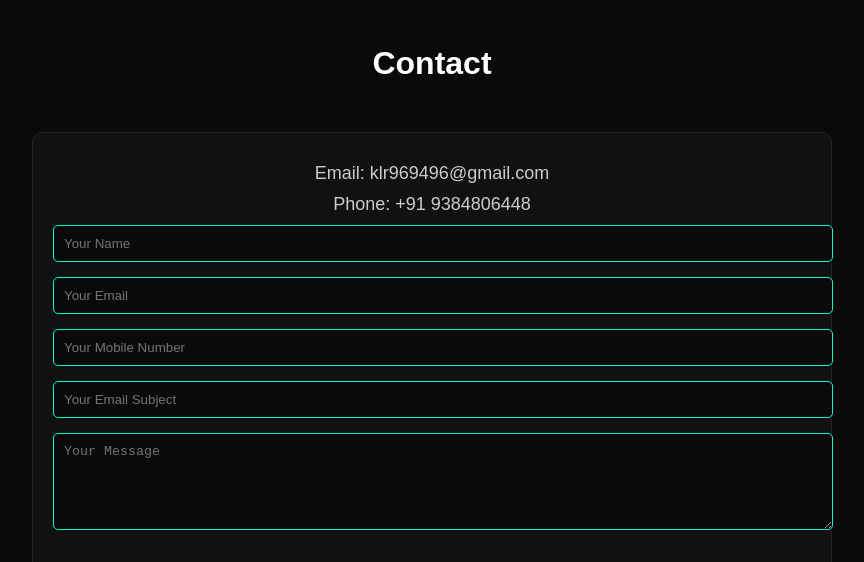
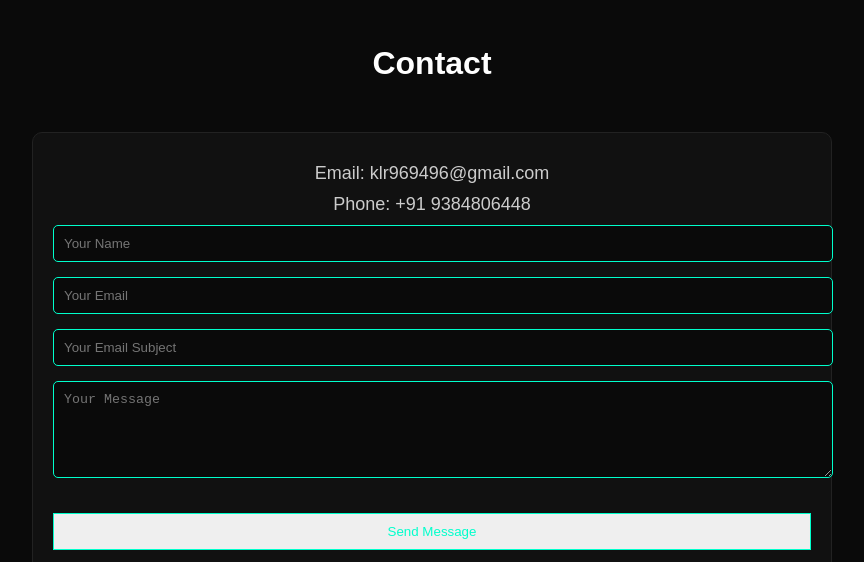
Before and after one commit to kamaleshwaran969496/kamaleshwaran_portfolio, a plain HTML site: page index.html in a window 1280 px wide. Shown: the part 4332-4894 px from the top of the page, without its empty margins (208-1072 px from the left). Drawn offline with Linux system fonts and the light colour scheme.

Commit message:
Update index.html

```diff
--- a/index.html
+++ b/index.html
@@ -138,15 +138,10 @@
     <form action="https://formsubmit.co/klr969496@gmail.com" method="POST">
 
         <input type="text" name="name" placeholder="Your Name" required>
+        <input type="email" name="email" placeholder="Your Email" required>
+        <input type="text" name="email subject" placeholder="Your Email Subject" required>
+        <textarea name="message" rows="5" placeholder="Your Message" required></textarea>
 
-        <input type="email" name="email" placeholder="Your Email" required>
-
-        <input type="number" name="phone number" placeholder="Your Mobile Number" required>
-
-        <input type="text" name="email subject" placeholder="Your Email Subject" required>
-
-
-        <textarea name="message" rows="5" placeholder="Your Message" required></textarea>
 
         <input type="hidden" name="_subject" value="New Portfolio Message!">
             <!-- disable captcha -->
@@ -159,15 +154,11 @@
     <h3 align="center">Follow me:</h3>
 
             <p align="center">
-
                 LinkedIn: <a href="https://www.linkedin.com/in/kamaleshwaran10/" target="blank"><img align="center" src="https://raw.githubusercontent.com/rahuldkjain/github-profile-readme-generator/master/src/images/icons/Social/linked-in-alt.svg" alt="kamaleshwaran10" height="30" width="40" /></a>
             </p>
             <p align="center">
-
                 GitHub: <a href="https://github.com/kamaleshwaran969496" target="blank"><img align="center" src="https://skillicons.dev/icons?i=github" alt="kamaleshwaran10" height="30" width="40" /></a>
             </p>
-
-
         </div>
     </div>
 </section>
```
